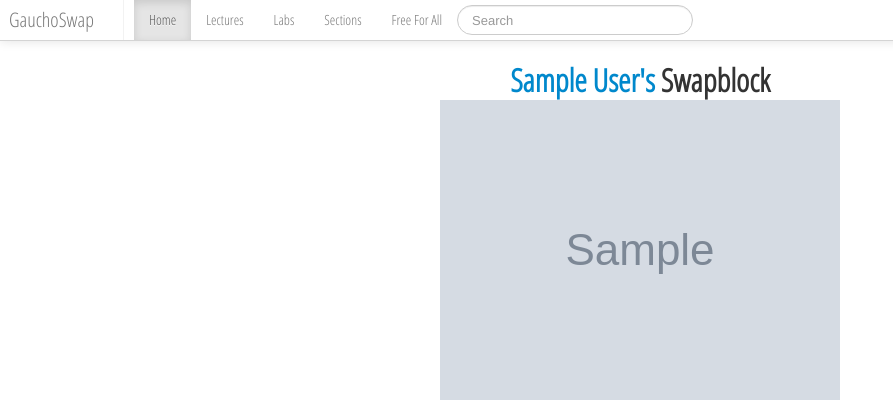
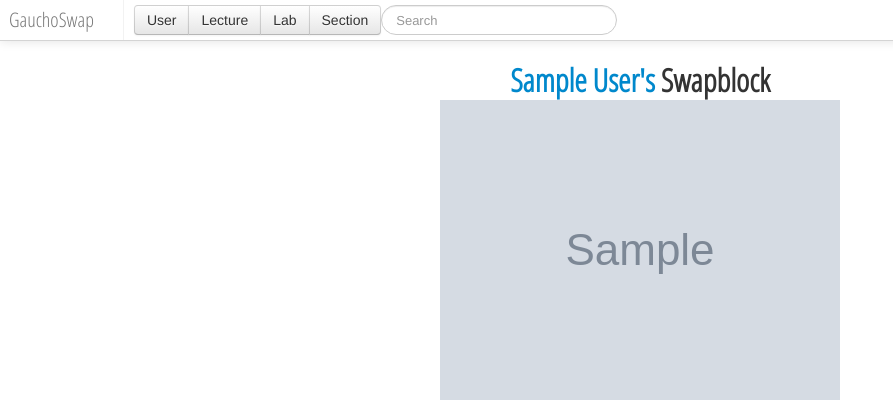
Before and after one commit to Roasbeef/GauchoSwap, a Flask app: template gauchoswap/templates/student.html in a window 1280 px wide. Shown: the top 420 px of the page, without its empty margins (0-893 px from the left). Run offline with Flask 2, Linux system fonts and the light colour scheme; tables that the repository leaves empty hold one stand-in row (values such as "Sample post"); the template is opened without the code that fills it: values that come from a table or form of the project are taken from there, most other values are stand-ins (such as "Sample title", 1, 10 or a date in 2020); grey boxes marked "Sample" are stand-in pictures; some libraries are stand-ins or nearby versions.

Commit message:
finished reseting add modal, some potential work on search bar

```diff
--- /dev/null
+++ b/gauchoswap/static/search.js
@@ -0,0 +1,16 @@
+// Generated by CoffeeScript 1.5.0
+(function() {
+
+  (function($) {
+    var $search_buttons;
+    $search_buttons = $('.search_buttons');
+    return $search_buttons.on('click', function(e) {
+      if ($(this).text() === 'User') {
+        return $('.search_class.active').button('toggle');
+      } else {
+        return $('#user-search.active').button('toggle');
+      }
+    });
+  })(jQuery);
+
+}).call(this);
--- a/gauchoswap/static/swap_block.js
+++ b/gauchoswap/static/swap_block.js
@@ -1,8 +1,8 @@
-// Generated by CoffeeScript 1.4.0
+// Generated by CoffeeScript 1.5.0
 (function() {
 
   (function($) {
-    var $add_course_button, $class_type_button, $department_list, class_filter, class_type, filtered_courses, flash_message, have_class, student_id;
+    var $add_course_button, $class_type_button, $department_list, class_filter, class_type, filtered_courses, flash_message, have_class, reset_add_modal, student_id;
     $class_type_button = $('.class_button');
     $department_list = $('.department-list');
     $add_course_button = $('.add-course');
@@ -15,6 +15,15 @@
     };
     have_class = function() {
       return $('.swapblock-tab').eq(0).hasClass('active');
+    };
+    reset_add_modal = function() {
+      var $class_options, $time_options;
+      console.log('reset modal');
+      $class_options = $('#classes');
+      $class_options.hide();
+      $time_options = $('#times');
+      $time_options.hide();
+      return $department_list.val('None');
     };
     $('.delete-course').on('click', function(e) {
       var $container, class_id, class_type, delete_class_params;
@@ -40,13 +49,7 @@
       $(this).tab('show');
     });
     $class_type_button.on('click', function(e) {
-      var $class_options, $time_options;
-      console.log('reset modal');
-      $class_options = $('#classes');
-      $class_options.hide();
-      $time_options = $('#times');
-      $time_options.hide();
-      return $department_list.val('None');
+      return reset_add_modal();
     });
     class_filter = {};
     filtered_courses = [];
@@ -142,7 +145,9 @@
       });
       class_filter = {};
       filtered_courses = [];
-      return class_type = '';
+      class_type = '';
+      $('#invisible_button').button('toggle');
+      return reset_add_modal();
     });
   })(jQuery);
 
--- a/gauchoswap/templates/base.html
+++ b/gauchoswap/templates/base.html
@@ -15,11 +15,13 @@
                 <a class="brand" href="/">GauchoSwap</a>
                 <ul class="nav">
                     <li class="divider-vertical"></li>
-                    <li class="active"><a href="#">Home</a></li>
-                    <li><a href="#">Lectures</a></li>
-                    <li><a href="#">Labs</a></li>
-                    <li><a href="#">Sections</a></li>
-                    <li><a href="#">Free For All</a></li>
+                    <li><div class="btn-group" data-toggle="buttons-checkbox">
+                        <button type="button" class="btn search_buttons" id="user-search">User</button>
+                        <button type="button" class="btn search_buttons search_class"">Lecture</button>
+                        <button type="button" class="btn search_buttons search_class">Lab</button>
+                        <button type="button" class="btn search_buttons search_class">Section</button>
+                    </div></li>
+
 
 		<form class="navbar-search pull-left">
   		<input type="text" class="search-query" placeholder="Search">
@@ -56,6 +58,7 @@
         <script src="https://ajax.googleapis.com/ajax/libs/jquery/1.9.0/jquery.min.js"></script>
         <script src="https://cdnjs.cloudflare.com/ajax/libs/underscore.js/1.4.4/underscore-min.js"></script>
         <script src="{{ url_for('static', filename='bootstrap.min.js') }}"></script>
+        <script src="{{ url_for('static', filename='search.js') }}"></script>
         {% block script %}{% endblock %}
         <script type=text/javascript>$SCRIPT_ROOT = {{ request.script_root|tojson|safe }}; </script>
     </body>
--- a/gauchoswap/templates/student.html
+++ b/gauchoswap/templates/student.html
@@ -72,6 +72,7 @@
                         <div id="class-type-toggle-buttons inputClassType" class="btn-group" data-toggle="buttons-radio">
                             <button type="button" class="btn btn-primary class_button" value="lecture">Lecture</button>
                             <button type="button" class="btn btn-primary class_button" value="lab">Lab</button>
+                            <button type="button" class="btn btn-primary class_button" id="invisible_button" style="display: none">Invisible</button>
                             <button type="button" class="btn btn-primary class_button" value="section">Section</button>
                         </div>
                       </div>
```
Also changed, not shown: 2 other files.
